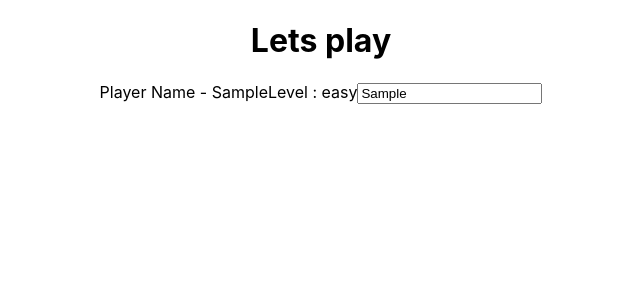
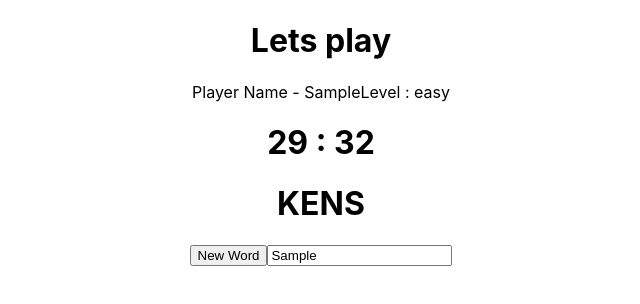
Before and after one commit to pesto-students/b6-fast-fingers-pulkitbhutani, a React (Create React App) app: page / in a window 1280 px wide. Both pictures are taken after typing "Sample" into the empty fields and a click on the button "START GAME". Shown: the top 304 px of the page, without its empty margins (319-959 px from the left). Built offline with nearby package versions, Linux system fonts and the light colour scheme.

Commit message:
added timer and word database to the game window.

```diff
--- a/src/components/Game/index.js
+++ b/src/components/Game/index.js
@@ -1,41 +1,128 @@
 import React from "react";
 import data from "../../data/dictionary.json";
 
+const easyWords = [];
+const mediumWords = [];
+const hardWords = [];
+const easyDifficultyFactor = 1;
+const mediumDifficultyFactor = 1.5;
+const hardDifficultyFactor = 2;
+
+let currentDifficultyFactor;
+
 export class Game extends React.Component {
-
   constructor(props) {
     super(props);
     this.state = {
       playerName: this.props.stateData.playerName,
       difficultyLevel: this.props.stateData.difficultyLevel,
+      difficultyFactor: 1,
+      currentWord: "",
       currentScore: 0,
-      easyWords : [],
-      mediumWords : [],
-      hardWords : [],
-      scoreList: []
+      scoreList: [],
+      timerSeconds: 0,
+      timerMiliseconds: 0,
     };
   }
 
-
-
   componentDidMount() {
     this.populateWordLists();
+    this.loadWord();
+    this.setTimerValue();
+
+    this.timerID = setInterval(() => {
+      const seconds = this.state.timerSeconds;
+      const miliseconds = this.state.timerMiliseconds;
+
+      if (miliseconds > 0) {
+        this.tick(miliseconds);
+      }
+
+      if(miliseconds ===0){
+        if(seconds ===0) {
+          clearInterval(this.timerID);
+        } else{
+          this.setState({
+            timerSeconds : seconds - 1,
+            timerMiliseconds : 59
+          })
+        }
+      }
+    }, 100);
   }
 
-  populateWordLists(){
+  setTimerValue() {
+    this.setState({
+      timerSeconds: 30,
+    });
+  }
+
+  populateWordLists() {
     for (let word of data) {
-        if (word.length <= 4) this.state.easyWords.push(word);
-        else if (word.length >= 5 && word.length <= 8) this.state.mediumWords.push(word);
-        else if (word.length > 8) this.state.hardWords.push(word);
-      }
+      if (word.length <= 4) easyWords.push(word);
+      else if (word.length >= 5 && word.length <= 8) mediumWords.push(word);
+      else if (word.length > 8) hardWords.push(word);
+    }
+  }
+
+  loadNewWord = (event) => {
+    event.preventDefault();
+    if (this.state.difficultyLevel === "easy") {
+      this.setState({
+        currentWord: easyWords[
+          Math.floor(Math.random() * easyWords.length)
+        ].toUpperCase(),
+      });
+    } else if (this.state.difficultyLevel === "medium") {
+      this.setState({
+        currentWord: mediumWords[
+          Math.floor(Math.random() * mediumWords.length)
+        ].toUpperCase(),
+      });
+    } else {
+      this.setState({
+        currentWord: hardWords[
+          Math.floor(Math.random() * hardWords.length)
+        ].toUpperCase(),
+      });
+    }
+  };
+
+  loadWord() {
+    console.log(this.state);
+    if (this.state.difficultyLevel === "easy") {
+      this.setState({
+        currentWord: easyWords[
+          Math.floor(Math.random() * easyWords.length)
+        ].toUpperCase(),
+      });
+    } else if (this.state.difficultyLevel === "medium") {
+      this.setState({
+        currentWord: mediumWords[
+          Math.floor(Math.random() * mediumWords.length)
+        ].toUpperCase(),
+      });
+    } else {
+      this.setState({
+        currentWord: hardWords[
+          Math.floor(Math.random() * hardWords.length)
+        ].toUpperCase(),
+      });
+    }
   }
 
   onWordInput = (event) => {
     const value = event.target.value;
     this.setState({
-      playerName: value
+      playerName: value,
     });
   };
+
+  tick(miliseconds) {
+      this.setState({
+        timerMiliseconds: miliseconds - 1,
+      });
+  }
 
   render() {
     return (
@@ -43,6 +130,9 @@ export class Game extends React.Component {
         <h1>Lets play</h1>
         Player Name - {this.props.stateData.playerName}
         Level : {this.props.stateData.difficultyLevel}
+        <h1>{this.state.timerSeconds} : {this.state.timerMiliseconds}</h1>
+        <h1>{this.state.currentWord}</h1>
+        <button onClick={this.loadNewWord}>New Word</button>
         <input
           type="text"
           onChange={this.onWordInput}
```
